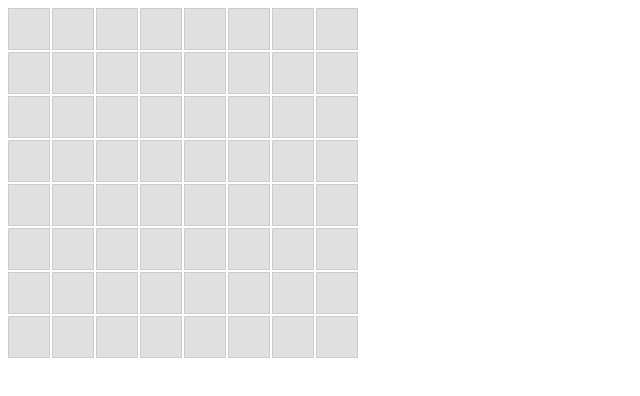
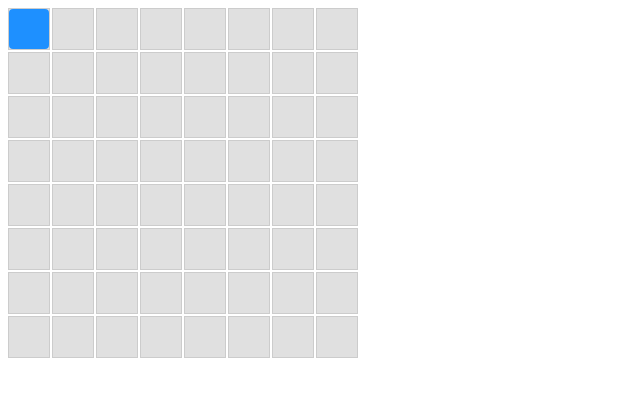
Before and after one commit to adevd/ranger-frontend, a React (Vite) app: page / in a window 1280 px wide. Shown: the top 396 px of the page, without its empty margins (0-640 px from the left). Built offline with nearby package versions, Linux system fonts and the light colour scheme.

Commit message:
feat: move player around plane with arrow keys

```diff
--- a/src/App.tsx
+++ b/src/App.tsx
@@ -1,11 +1,11 @@
-import Plane from "./components/Plane"
+import Game from './components/Game'
 import './App.css'
 
 function App() {
 
   return (
     <>
-      <Plane />
+      <Game />
     </>
   )
 }
--- a/src/components/Game.tsx
+++ b/src/components/Game.tsx
@@ -0,0 +1,19 @@
+import useGameController from "../hooks/use-game-controller"
+import Plane from "./Plane"
+
+const GRID_WIDTH = 8;
+const GRID_HEIGHT = 8;
+
+export default function Game() {
+  const { playerPosition } = useGameController(GRID_WIDTH, GRID_HEIGHT)
+
+  return (
+    <div>
+      <Plane
+        width={GRID_WIDTH}
+        height={GRID_HEIGHT}
+        playerPosition={playerPosition}
+      />
+    </div>
+  )
+}
--- a/src/components/Plane.tsx
+++ b/src/components/Plane.tsx
@@ -1,10 +1,15 @@
 import "./Plane.css"
+import Player from "./Player"
 
-const GRID_SIZE = 8
+type PlaneProps = {
+  width: number;
+  height: number;
+  playerPosition: { x: number, y: number };
+}
 
-export default function Plane() {
-  const rows = Array.from({ length: GRID_SIZE }, (_, y) => y)
-  const cols = Array.from({ length: GRID_SIZE }, (_, x) => x)
+export default function Plane({ width, height, playerPosition }: PlaneProps) {
+  const rows = Array.from({ length: height }, (_, y) => y)
+  const cols = Array.from({ length: width }, (_, x) => x)
 
   return (
     <div className="plane">
@@ -12,7 +17,7 @@ export default function Plane() {
         <div className="plane-row" key={`row-${y}`}>
           {cols.map((x) => (
             <div className="plane-cell" key={`${x}-${y}`}>
-              {/* this represents a spacial cell*/}
+              {playerPosition.x === x && playerPosition.y === y && <Player />}
             </div>)
           )}
         </div>)
--- /dev/null
+++ b/src/components/Player.css
@@ -0,0 +1,6 @@
+.player {
+	width: 100%;
+	height: 100%;
+	background-color: dodgerblue;
+	border-radius: 4px;
+}
--- a/src/components/Player.tsx
+++ b/src/components/Player.tsx
@@ -0,0 +1,5 @@
+import "./Player.css"
+
+export default function Player() {
+  return <div className="player" />
+}
--- /dev/null
+++ b/src/hooks/use-game-controller.ts
@@ -0,0 +1,25 @@
+import { useState, useEffect } from "react"
+
+type Position = { x: number; y: number }
+
+export default function useGameController(gridWidth: number, gridHeight: number) {
+	const [playerPosition, setPlayerPosition] = useState<Position>({ x: 0, y: 0 });
+
+	useEffect(() => {
+		function handleKeyDown(e: KeyboardEvent) {
+			setPlayerPosition((pos) => {
+				const next = { ...pos }
+				if (e.key === "ArrowUp") next.y = Math.max(0, pos.y - 1)
+				if (e.key === "ArrowDown") next.y = Math.min(gridHeight - 1, pos.y + 1)
+				if (e.key === "ArrowLeft") next.x = Math.max(0, pos.x - 1)
+				if (e.key === "ArrowRight") next.x = Math.min(pos.x + 1, gridWidth - 1)
+				return next
+			})
+		}
+		window.addEventListener("keydown", handleKeyDown)
+		return () => window.removeEventListener("keydown", handleKeyDown)
+	}, [gridHeight, gridWidth])
+
+
+	return { playerPosition, setPlayerPosition }
+}
```
